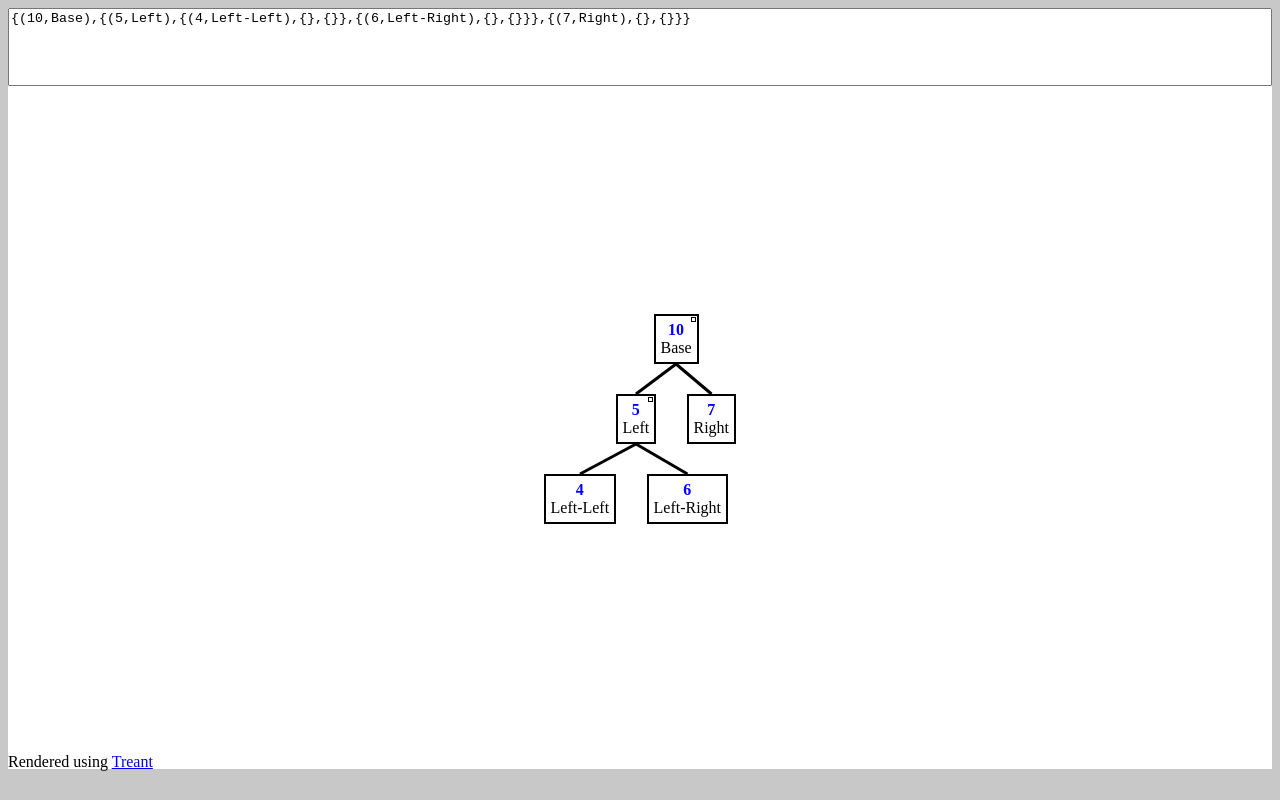
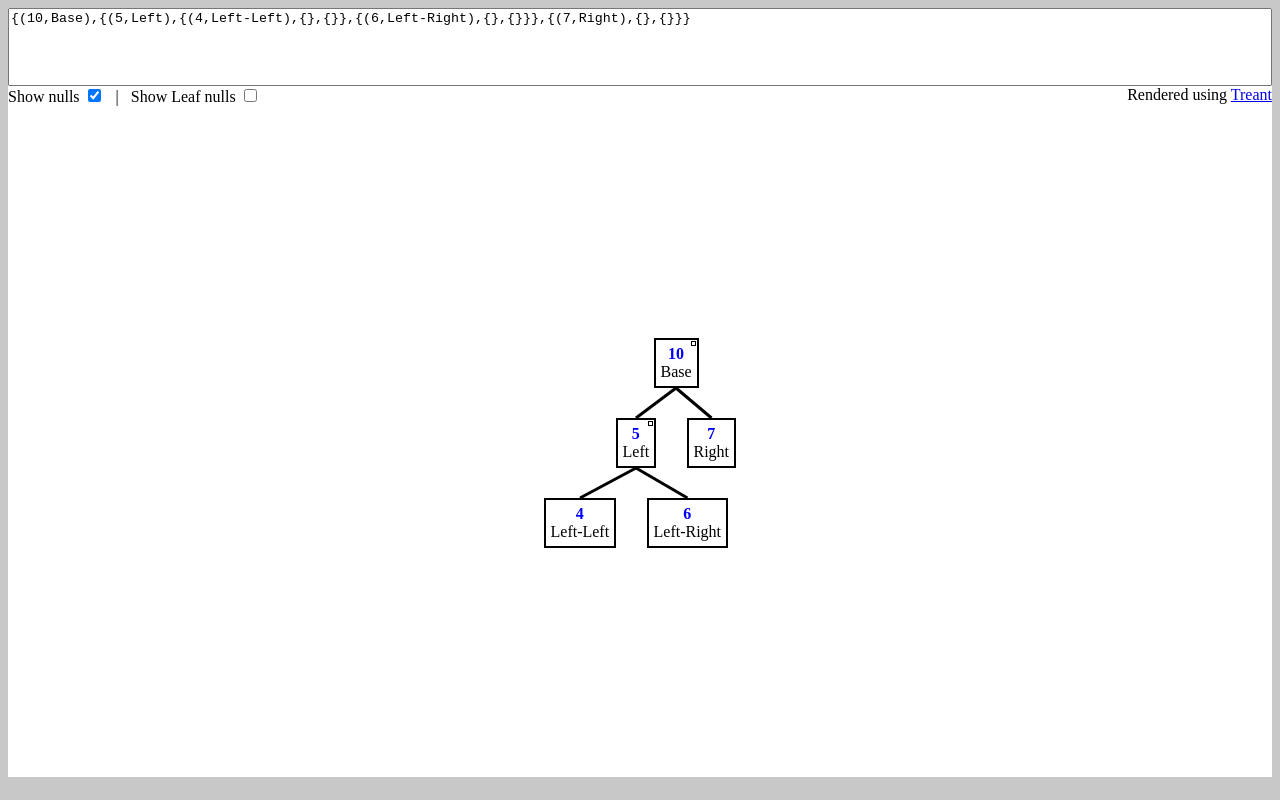
Before and after one commit to gregk27/TreeViewer, a plain HTML site: page index.html in a window 1280 px wide. Drawn offline with nearby package versions, Linux system fonts and the light colour scheme.

Commit message:
Added code to draw nulls in tree for balance

```diff
--- a/index.html
+++ b/index.html
@@ -20,12 +20,22 @@
                 color:blue;
             }
 
+            .node[data-null=true]>.node-name{
+                color:red;
+            }
         </style>
     </head>
     <body style="background-color:rgb(200, 200, 200)">
         <textarea id="input" style="width:100%; height:10%; margin:auto; display:block; resize:none;"></textarea>
+        <div style="width:100%; height:1em; margin:auto; background-color: white; user-select: none; height:1.5em">
+            <label for="showNulls">Show nulls</label>
+            <input type="checkbox" id="showNulls" checked/>
+            &nbsp;&nbsp;|&nbsp;&nbsp;
+            <label for="showLeafNulls">Show Leaf nulls</label>
+            <input type="checkbox" id="showLeafNulls"/>
+            <span style="float:right">Rendered using <a href="https://fperucic.github.io/treant-js/">Treant</a></span>
+        </div>
         <div id="tree-simple" style="width:100%; height:85%; margin:auto; background-color: white;"> </div>
-        <div style="width:100%; height:1em; margin:auto; background-color: white;">Rendered using <a href="https://fperucic.github.io/treant-js/">Treant</a></div>
     </body>
 
     <script src="treant/vendor/raphael.js"></script>
@@ -33,8 +43,14 @@
     <script>
         /** @type {HTMLTextAreaElement} */
         let input = document.getElementById("input");
+        /** @type {HTMLInputElement} */
+        let showNulls = document.getElementById("showNulls");
+        /** @type {HTMLInputElement} */
+        let showLeafNulls = document.getElementById("showLeafNulls");
         input.value = "{(10,Base),{(5,Left),{(4,Left-Left),{},{}},{(6,Left-Right),{},{}}},{(7,Right),{},{}}}";
-        input.oninput = () => {
+
+        function redraw(){
+            console.log("Updating")
             var format = {
                 chart: {
                     container: "#tree-simple",
@@ -49,10 +65,15 @@
                     }
                 },
 
-                    nodeStructure: parse(input.value)
+                nodeStructure: parse(input.value, showNulls.checked, showLeafNulls.checked)
             };
             var my_chart = new Treant(format);
-            };
-            input.oninput();
+        }
+
+
+        input.oninput = redraw;
+        showNulls.onchange = redraw;
+        showLeafNulls.onchange = redraw;
+        redraw();
     </script>
 </html>
--- a/parser.js
+++ b/parser.js
@@ -5,20 +5,24 @@
 /**
  * Parse output from C file
  * @param {string} raw
+ * @param {boolean} showNulls
+ * @param {boolean} showLeafNulls
  */
-function parse(raw){
+function parse(raw, showNulls, showLeafNulls){
     console.log(`Parsing: ${raw}`)
     let data = raw.split("");
     data.shift(); // Remove first bracket
-    return parseLevel(data);
+    return parseLevel(data, showNulls, showLeafNulls);
 }
 
 /**
  * Parse output from C file
  * @param {string[]} data
+ * @param {boolean} showNulls
+ * @param {boolean} showLeafNulls
  * @returns {Node}
  */
-function parseLevel(data){
+function parseLevel(data, showNulls, showLeafNulls){
     // Get key and value from format (k,v)
     // console.log(data.join(""));
     let key = "";
@@ -42,12 +46,22 @@ function parseLevel(data){
     let children = [];
     while(tmp != "}"){
         if(tmp == "{"){
-            let res = parseLevel(data);
+            let res = parseLevel(data, showNulls, showLeafNulls);
             if(res != null){
                 children.push(res);
+            } else if (showNulls){
+                children.push({text:{"data-null":"true", name:"NULL"}, children:[]});
             }
         }
         tmp = data.shift();
     }
-    return {text:{name:key, desc:value}, children};
+    for(c of children){
+        if(c.text.name !== "NULL"){
+            return {text:{name:key, desc:value}, children};
+        }
+    }
+    if(showLeafNulls){
+        return {text:{name:key, desc:value}, children};
+    }
+    return {text:{name:key, desc:value}, children:[]};
 }
```
Lines whose indentation alone changed are shown as unchanged.
